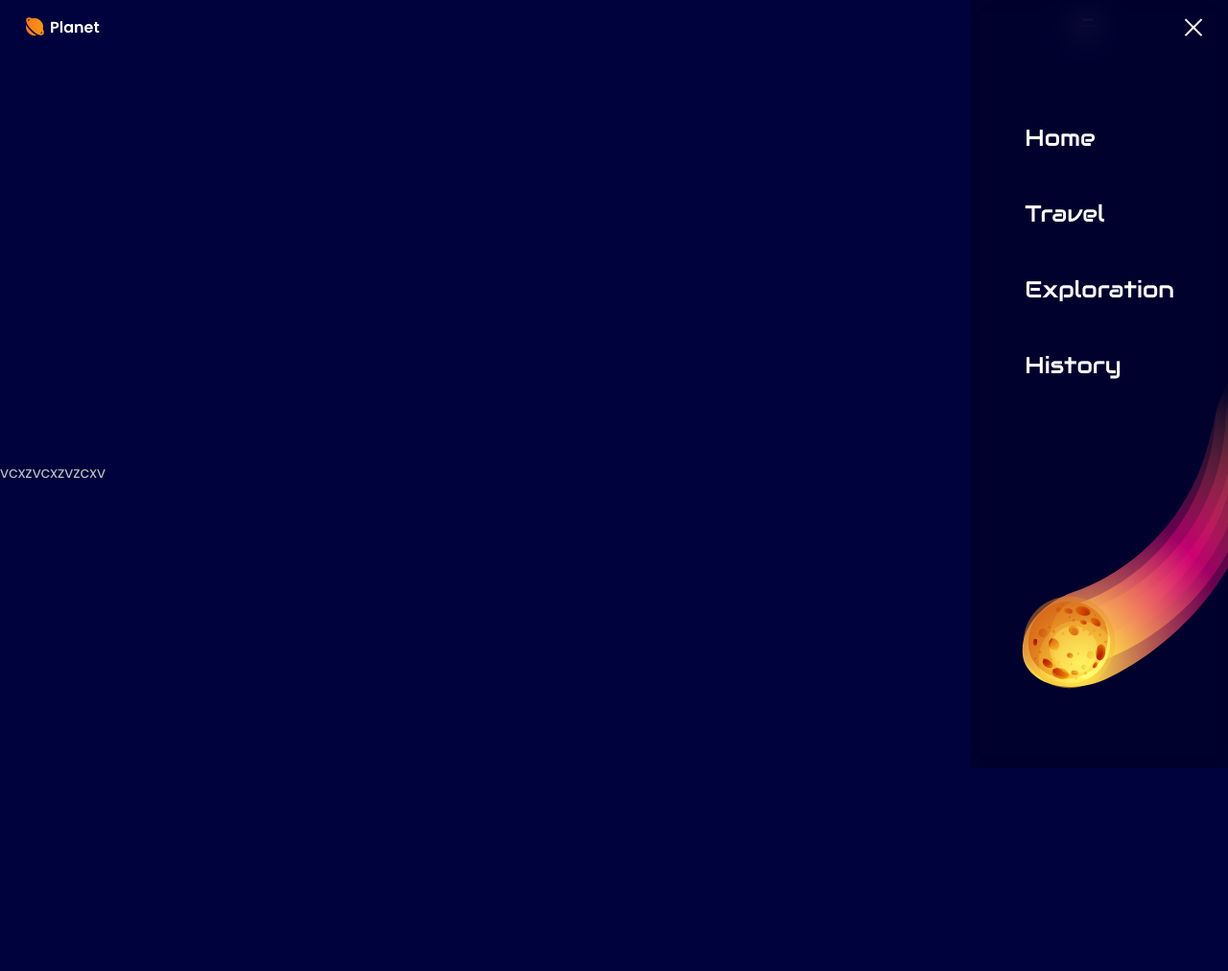
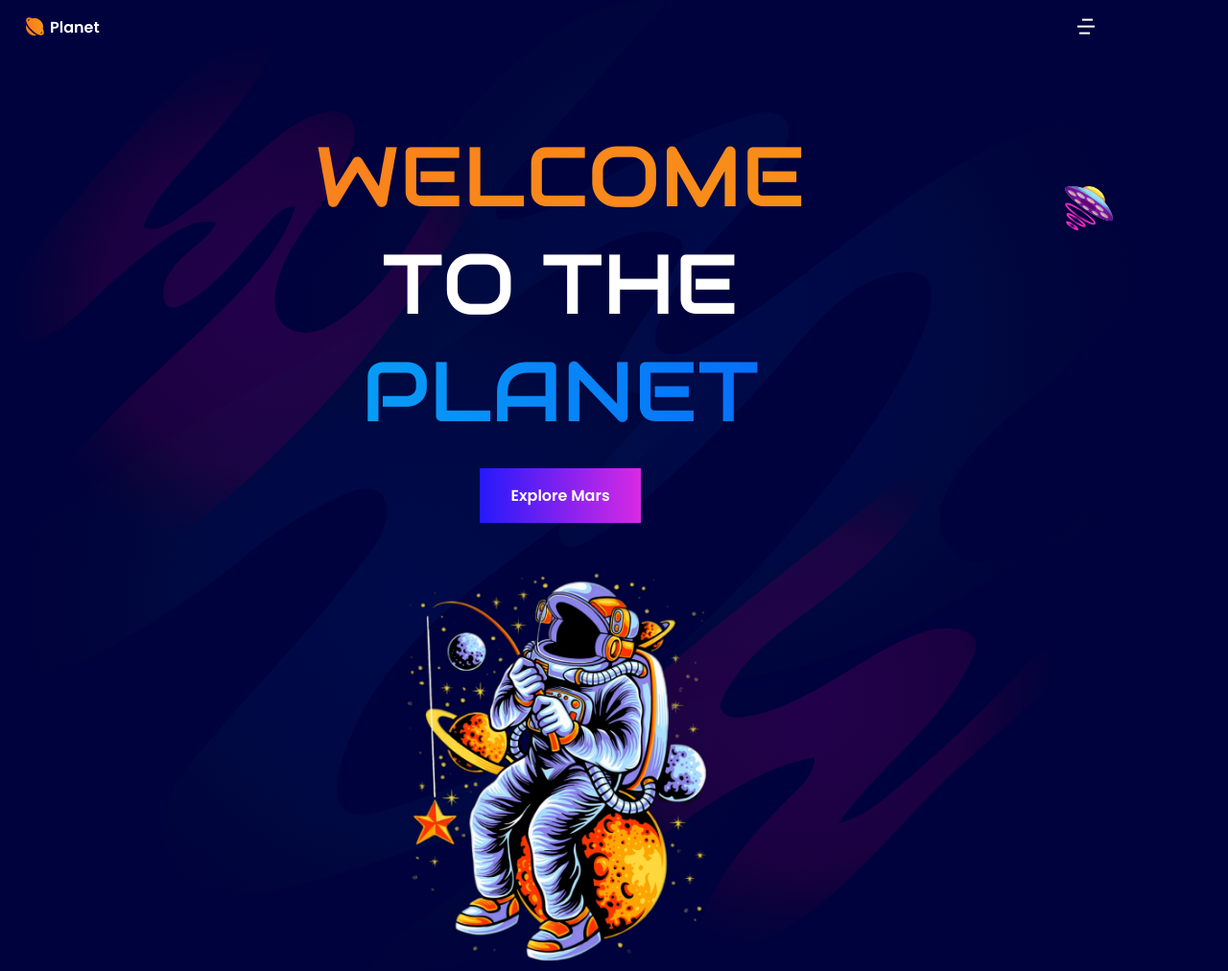
Before and after one commit to curseb100d/LandingPage3, a plain HTML site: page index.html in a window 1280 px wide. Shown: the top 1012 px of the page at 96% size. Before the commit the page ends 800 px from the top, so only its background shows below. Drawn offline with nearby package versions, Linux system fonts and the light colour scheme.

Commit message:
Version 1.2.0

```diff
--- a/css/styles.css
+++ b/css/styles.css
@@ -183,7 +183,7 @@ img {
 .nav__menu {
     position: fixed;
     top: 0;
-    right: 0;
+    right: -100%;
     background-color: hsla(238, 100%, 6%, .5);
     backdrop-filter: blur(16px);
     -webkit-backdrop-filter: blur(16px);
@@ -228,15 +228,113 @@ img {
 }
 
 /* Show Menu */
+.show-menu {
+    right: 0;
+}
 
 /* Add Blur Header */
+.blur-header::after {
+    content: '';
+    position: absolute;
+    width: 1000%;
+    height: 100%;
+    background-color: hsla(238, 100%, 6%, .5);
+    backdrop-filter: blur(16px);
+    -webkit-backdrop-filter: blur(16px);
+    top: 0;
+    left: 0;
+    z-index: -1;
+}
 
 /* Active Link */
 
 
 /* Home */
+.home {
+    position: relative;
+}
+
+.home__bg {
+    position: absolute;
+    top: 0;
+    left: 0;
+    width: 100%;
+    height: 100%;
+    object-fit: cover;
+    object-position: center;
+}
+
+.home__container {
+    position: relative;
+    row-gap: 3rem;
+    padding-top: 3rem;
+}
+
+.home__data {
+    position: relative;
+    text-align: center;
+}
+
+.home__title span {
+    display: block;
+}
+
+.home__title {
+    font-size: var(--biggest-font-size);
+    font-family: var(--second-font);
+    font-weight: initial;
+    margin-bottom: 1.5rem;
+}
+
+.home__title span:nth-child(1) {
+    background: var(--third-gradient);
+    background-clip: text;
+    -webkit-background-clip: text;
+    color: transparent;
+}
+
+.home__title span:nth-child(3) {
+    background: var(--second-gradient);
+    background-clip: text;
+    -webkit-background-clip: text;
+    color: transparent;
+}
+
+.home__ovni {
+    width: 50px;
+    position: absolute;
+    top: 4rem;
+    right: -1rem;
+    transform: rotateY(180deg);
+}
+
+.home__img {
+    width: 320px;
+    justify-self: center;
+}
 
 /* Button */
+.button {
+    display: inline-flex;
+    justify-content: center;
+    background: var(--first-gradient);
+    color: var(--white-color);
+    font-weight: var(--font-semi-bold);
+    padding: 1rem 2rem;
+    transition: box-shadow .4s;
+}
+
+.button:hover {
+    box-shadow: 0 8px 32px hsla(243, 100%, 54%, .4);
+}
+
+.button__yellow {
+    background: var(--third-gradient);
+}
+
+.button__yellow:hover {
+    box-shadow: 0 8px 32px hsla(25, 96%, 55%, .4);
+}
 
 /* Travel */
 
--- a/index.html
+++ b/index.html
@@ -59,11 +59,29 @@
     <main class="main">
         <!-- Home -->
         <section class="home section" id="home">
+            <img src="images/home-bg.svg" alt="image" class="home__bg">
 
+            <div class="home__container container grid">
+                <div class="home__data">
+                    <h1 class="home__title">
+                        <span>WELCOME</span>
+                        <span>TO THE</span>
+                        <span>PLANET</span>
+                    </h1>
+
+                    <a href="#" class="button">Explore Mars</a>
+
+                    <img src="images/home-ovni.svg" alt="image" class="home__ovni">
+                </div>
+
+                <img src="images/home-img.png" alt="image" class="home__img">
+            </div>
         </section>
 
         <!-- Travel -->
         <section class="travel section" id="travel">
+            <img src="images/travel-lines.svg" alt="image" class="travel__lines">
+
 
         </section>
 
@@ -85,7 +103,6 @@
 
     <!-- Footer -->
     <footer class="footer">
-vcxzvcxzvzcxv
     </footer>
 
     <!-- Scroll Up -->
--- a/js/main.js
+++ b/js/main.js
@@ -1,8 +1,40 @@
 // Show Menu
+const navMenu = document.getElementById('nav-menu'),
+    navToggle = document.getElementById('nav-toggle'),
+    navClose = document.getElementById('nav-close')
+
+/* Menu Show */
+if (navToggle) {
+    navToggle.addEventListener('click', () => {
+        navMenu.classList.add('show-menu')
+    })
+}
+
+/* Menu hidden */
+if (navClose) {
+    navClose.addEventListener('click', () => {
+        navMenu.classList.remove('show-menu')
+    })
+}
 
 // Remove Menu Mobile
+const navLink = document.querySelectorAll('.nav__link')
+
+const linkAction = () => {
+    const navMenu = document.getElementById('nav-menu')
+    // When we click on each nav__link, we remove the show-menu class
+    navMenu.classList.remove('show-menu')
+}
+navLink.forEach(n => n.addEventListener('click', linkAction))
 
 // Add Blur Header
+const blurHeader = () => {
+    const header = document.getElementById('header')
+    // Add a class if the bottom offset is greater than 50 of the viewport
+    this.scrollY >= 50 ? header.classList.add('blur-header')
+                       : header.classList.remove('blur-header')
+}
+window.addEventListener('scroll', blurHeader)
 
 // Swiper Planets
 
```
